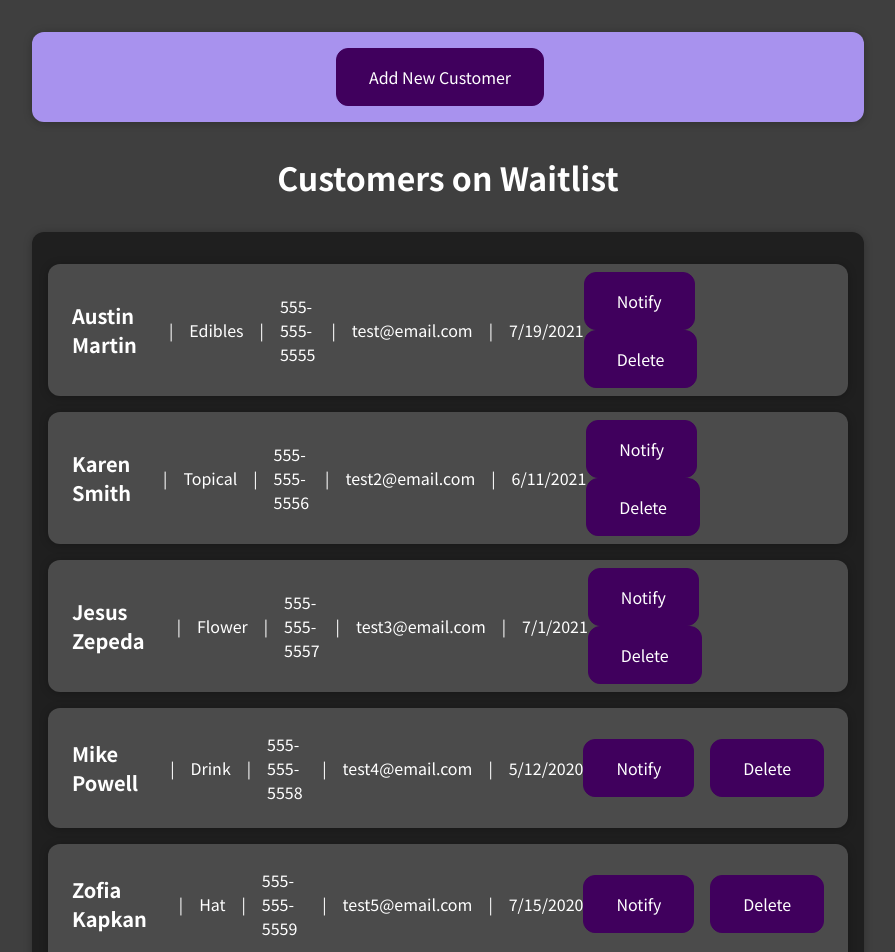
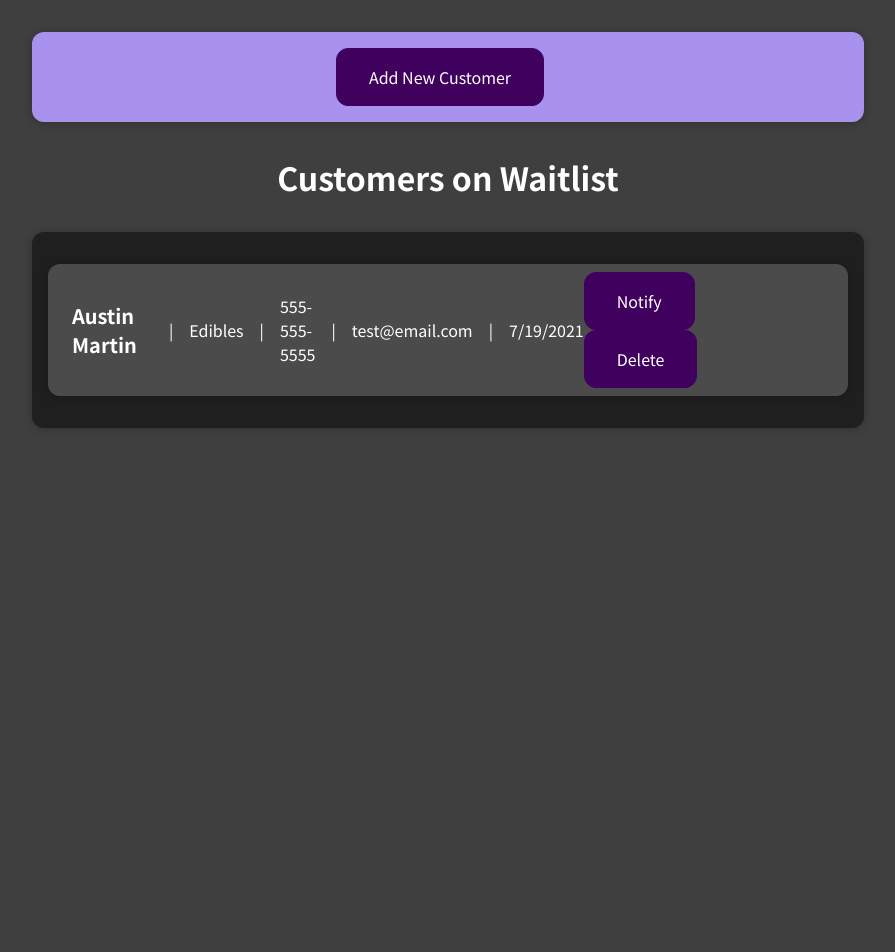
Before and after one commit to Nomad9-0/Inventory-Updater, a React (Create React App) app in the folder inventory-updater/: page / in a window 1280 px wide. Shown: the top 952 px of the page, without its empty margins (192-1087 px from the left). After the commit the page ends 800 px from the top, so only its background shows below. Built offline with nearby package versions, Linux system fonts and the light colour scheme.

Commit message:
fixed id random number. need to target id for delete btn

```diff
--- a/inventory-updater/src/App.js
+++ b/inventory-updater/src/App.js
@@ -11,39 +11,7 @@ const DUMMY_DATA = [
     phoneNumber: '555-555-5555',
     email: 'test@email.com',
     date: '7/19/2021'
-  },
-  {
-    id: "p2",
-    name: "Karen Smith",
-    product: 'Topical',
-    phoneNumber: '555-555-5556',
-    email: 'test2@email.com',
-    date: '6/11/2021'
-  },
-  {
-    id: "p3",
-    name: "Jesus Zepeda",
-    product: 'Flower',
-    phoneNumber: '555-555-5557',
-    email: 'test3@email.com',
-    date: '7/1/2021'
-  },
-  {
-    id: "p4",
-    name: "Mike Powell",
-    product: 'Drink',
-    phoneNumber: '555-555-5558',
-    email: 'test4@email.com',
-    date: '5/12/2020'
-  },
-  {
-    id: "p5",
-    name: "Zofia Kapkan",
-    product: 'Hat',
-    phoneNumber: '555-555-5559',
-    email: 'test5@email.com',
-    date: '7/15/2020'
-  },
+  }
 ];
 
 const App = () => {
--- a/inventory-updater/src/components/Customers/CustomerItem.js
+++ b/inventory-updater/src/components/Customers/CustomerItem.js
@@ -1,13 +1,20 @@
-import React from 'react';
+import React, {useState} from 'react';
 //import CustomerDate from './CustomerDate';
 import Card from '../UI/Card';
 import './CustomerItem.css';
 
 const CustomerItem = (props) => {
+    const [removeCustomer, setRemoveCustomer] = useState([]);
 
     const sendNotification = () => {
         console.log("message send")
     };
+
+    const removeCustomers = (e) => {
+        // const removeCus = e.target.getAttribute("name");
+        // setRemoveCustomer(removeCustomer.filter(item => item.name !== removeCus));
+        console.log(props.email) // must target id
+    }
 
     return (
         <li>
@@ -22,7 +29,7 @@ const CustomerItem = (props) => {
                 </div>
                 <div>
                     <button onClick={sendNotification} type="button">Notify</button>
-                    <button onClick={props.onCancel} type='button'>Delete</button>
+                    <button onClick={removeCustomers} type='button'>Delete</button>
                 </div>
             </Card>
         </li>
--- a/inventory-updater/src/components/Customers/CustomerList.js
+++ b/inventory-updater/src/components/Customers/CustomerList.js
@@ -5,6 +5,7 @@ const CustomerList = props => {
     // if (props.items.length === 0) {
     //     return <h2 className='customer-list__fallback'>Found no Customers</h2>
     // }
+
 
     return (
         <ul className="customers-list">
--- a/inventory-updater/src/components/Customers/Customers.js
+++ b/inventory-updater/src/components/Customers/Customers.js
@@ -29,6 +29,7 @@ const Customers = (props) => {
                         phoneNumber={customer.phoneNumber}
                         email={customer.email}
                         date={customer.date}
+                        key={customer.id}
                     />
                 )}
             </Card>
--- a/inventory-updater/src/components/Customers/NewCustomer.js
+++ b/inventory-updater/src/components/Customers/NewCustomer.js
@@ -6,9 +6,11 @@ const NewCustomer = (props) => {
     const [isEditing, setIsEditing] = useState(false)
 
     const saveCustomerDataHandler = (enteredCustomerData) => {
+        const id = Math.floor(Math.random() * 100000000000)
+
         const customerData = {
             ...enteredCustomerData,
-            id: Math.random().toString()
+            id: id.toString()
         };
         props.onAddExpense(customerData);
         console.log(customerData);
```
